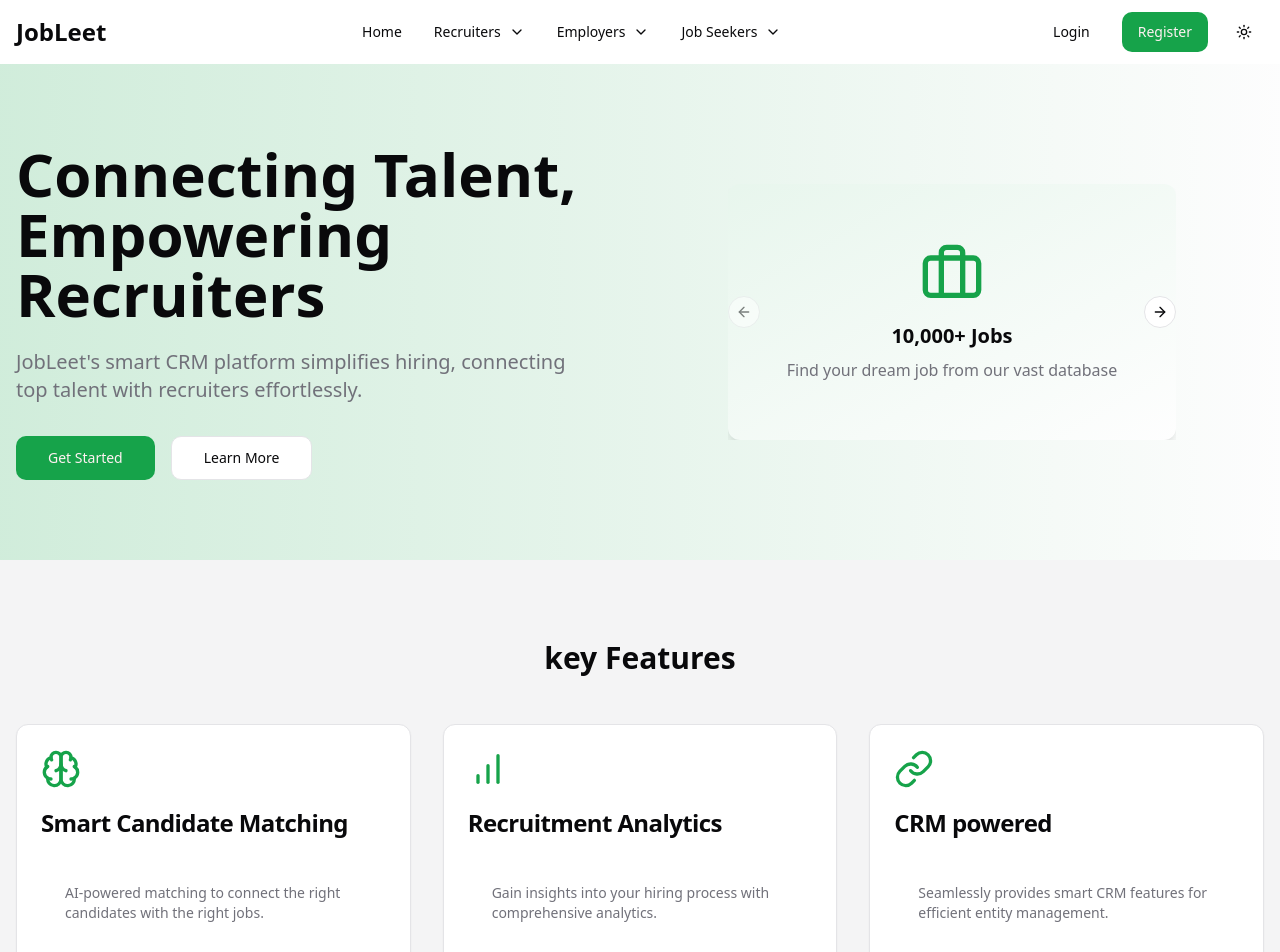
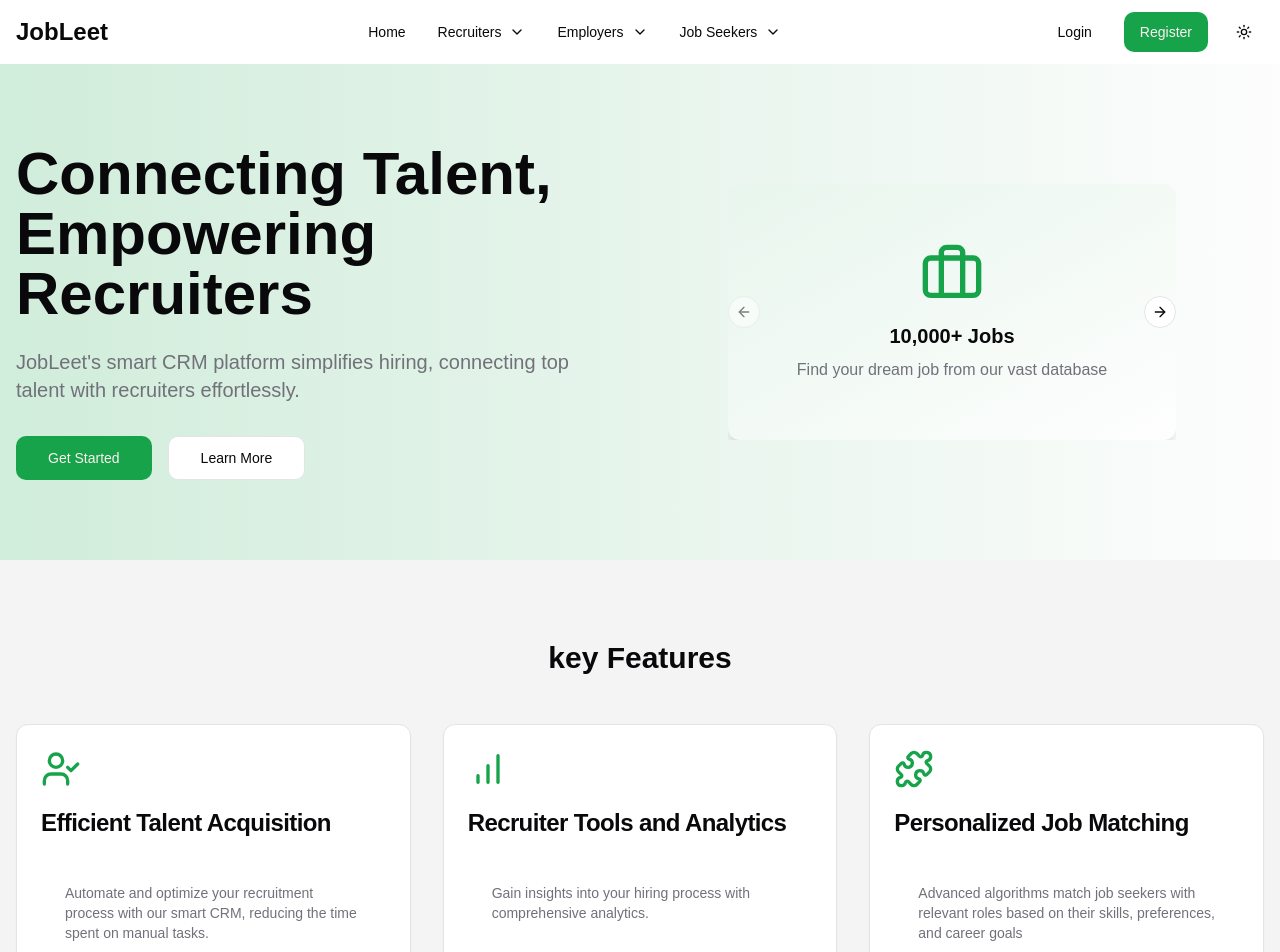
Before and after one commit to nixhantb/jobleet-ui, a Next.js app: page / in a window 1280 px wide. Shown: the top 952 px of the page. Built offline with nearby package versions, Linux system fonts and the light colour scheme.

Commit message:
add Feature cards

```diff
--- a/app/components/Features.tsx
+++ b/app/components/Features.tsx
@@ -1,3 +1,4 @@
+'use client'
 import { Card, CardContent, CardDescription, CardHeader, CardTitle } from "@/components/ui/card"
 import { LucideIcon } from "lucide-react"
 
--- a/app/components/Navbar.tsx
+++ b/app/components/Navbar.tsx
@@ -1,3 +1,4 @@
+'use client'
 import { Button } from "@/components/ui/button"
 import { DropdownMenu, DropdownMenuContent, DropdownMenuItem, DropdownMenuTrigger } from "@radix-ui/react-dropdown-menu"
 import Link from "next/link"
--- a/app/globals.css
+++ b/app/globals.css
@@ -1,6 +1,17 @@
 @tailwind base;
 @tailwind components;
 @tailwind utilities;
+
+
+body {
+  font-family: Arial, Helvetica, sans-serif;
+}
+
+@layer utilities {
+  .text-balance {
+    text-wrap: balance;
+  }
+}
 
 @layer base {
   :root {
@@ -58,6 +69,8 @@
     --chart-5: 340 75% 55%;
   }
 }
+
+
 @layer base {
   * {
     @apply border-border;
--- a/app/layout.tsx
+++ b/app/layout.tsx
@@ -14,8 +14,8 @@ const geistMono = localFont({
 });
 
 export const metadata: Metadata = {
-  title: "Create Next App",
-  description: "Generated by create next app",
+  title: "JobLeet",
+  description: "Job Leet is a smart CRM tailored for recruitment agencies, Employers and Job Seekers. ",
 };
 
 export default function RootLayout({
--- a/app/page.tsx
+++ b/app/page.tsx
@@ -1,5 +1,5 @@
-"use client"
 
+'use client'
 import { Button } from "@/components/ui/button";
 import Navbar from "./components/Navbar";
 import { NavbarItems } from "./components/Navbar";
@@ -7,8 +7,9 @@ import { JobLeetProvider } from "@/lib/Jobleetcontext";
 import { ThemeProvider } from 'next-themes'
 import Layout from "./components/Layout";
 import Hero from "./components/Hero";
-import { Brain, BarChart, Link as LinkIcon, Users, Workflow } from "lucide-react";
+import { UserCheck, BarChart, GitBranch,Puzzle, UserPlus } from "lucide-react";
 import Features from "./components/Features";
+
 const navItems: NavbarItems[] = [
   { title: 'Home', href: '/' },
   {
@@ -40,32 +41,31 @@ const navItems: NavbarItems[] = [
     ],
   },
 ]
-
 const features = [
   {
-    title: 'Smart Candidate Matching',
-    description: 'AI-powered matching to connect the right candidates with the right jobs.',
-    icon: Brain,
+    title: 'Efficient Talent Acquisition',
+    description: 'Automate and optimize your recruitment process with our smart CRM, reducing the time spent on manual tasks.',
+    icon: UserCheck,
   },
   {
-    title: 'Recruitment Analytics',
+    title: 'Recruiter Tools and Analytics',
     description: 'Gain insights into your hiring process with comprehensive analytics.',
     icon: BarChart,
   },
   {
-    title: 'CRM powered',
-    description: 'Seamlessly provides smart  CRM features  for efficient entity management.',
-    icon: LinkIcon,
+    title: 'Personalized Job Matching',
+    description: 'Advanced algorithms match job seekers with relevant roles based on their skills, preferences, and career goals',
+    icon: Puzzle,
   },
   {
     title: 'Candidate Relationship Management',
     description: 'Build and maintain strong relationships with your talent pool.',
-    icon: Users,
+    icon: UserPlus,
   },
   {
     title: 'Automated Hiring Workflows',
     description: 'Streamline your hiring process with customizable automated workflows.',
-    icon: Workflow,
+    icon: GitBranch,
   },
 ]
 
```
